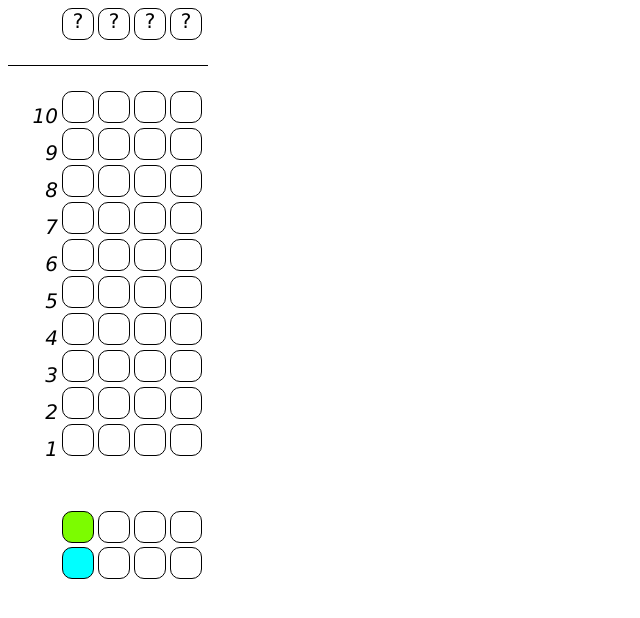
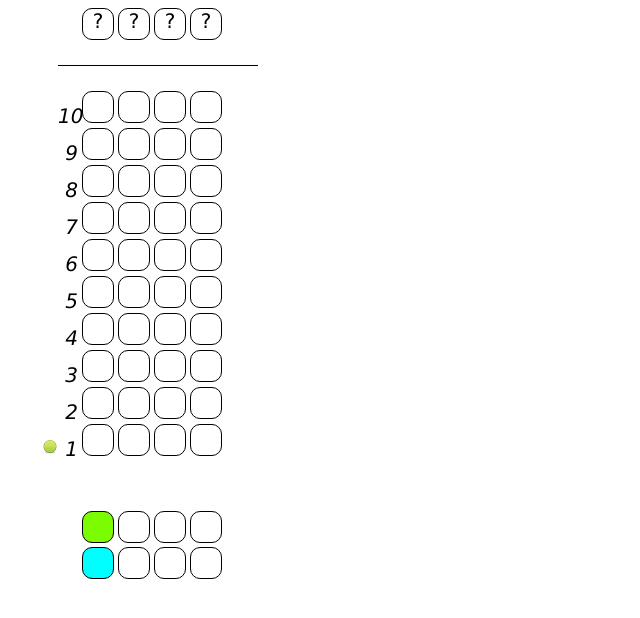
Before and after one commit to mdrue/mastermind, a Flask app: page / in a window 1280 px wide. Shown: the top 618 px of the page, without its empty margins (0-640 px from the left). Run offline with Flask 2, Linux system fonts and the light colour scheme.

Commit message:
greenmarker is ready

```diff
--- a/static/css/style.css
+++ b/static/css/style.css
@@ -35,7 +35,7 @@
 
 .left-side {
     display: inline-block;
-    width: 50px;
+    width: 20px;
     text-align: right;
     font-style: italic;
     font-size: 20px;
@@ -49,3 +49,16 @@
     border-bottom: 1px solid black;
     width: 200px;
 }
+
+#side {
+    width: 50px;
+    height: 570px;
+    position: relative;
+    display: inline-block;
+    float: left;
+}
+
+#container {
+    display: inline-block;
+    float: left;
+}
--- a/static/js/game.js
+++ b/static/js/game.js
@@ -25,7 +25,8 @@ var generateWinnerCombIndex = function() {
     return winnerCombIndex;
 };
 
-let actualRow = 1;
+let actualRowNum = 1;
+let row = document.querySelector(`#row-${actualRowNum}`);
 
 let getWinnerComb = function(playerColorChoices) {
     let winnerCombIndex = generateWinnerCombIndex();
@@ -36,6 +37,42 @@ let getWinnerComb = function(playerColorChoices) {
     return winnerComb;
 };
 
+// function takeNewGreenMarker(actualRowNum, previousRow) {
+//     let rowLeftSide = document.querySelector(`#left-side-${actualRowNum}`);
+//     let previousGreenMarker = document.querySelector('#green-marker');
+//     //let greenMarker = '<img src="static/images/Green-Ball-icon.png" alt="green-marker" id=`img-${actualRowNum}`>';
+//     previousRow.removeChild(previousGreenMarker);
+//     let greenMarker = document.createElement('img');
+//     greenMarker.setAttribute('src', 'static/images/Green-Ball-icon.png');
+//     rowLeftSide.insertAdjacentElement('afterbegin', greenMarker);
+// }
+
+
+//let rowLeftSide = document.querySelector(`#left-side-${actualRowNum}`);
+let side = document.querySelector('#side');
+let greenMarker = document.createElement('img');
+greenMarker.setAttribute('src', 'static/images/Green-Ball-icon.png');
+greenMarker.setAttribute('id', 'green-marker');
+//rowLeftSide.insertAdjacentElement('afterbegin', greenMarker);
+side.appendChild(greenMarker);
+greenMarker.style.position = 'absolute';
+greenMarker.style.right = '0px';
+greenMarker.style.top = "430px";
+let greenMarkerPosition = 430;
+let greenMarkerPositionDifference = 37;
+
+function moveGreenMarker() {
+    greenMarkerPosition -= 1;
+    greenMarker.style.top = greenMarkerPosition + 'px';
+}
+
+function takeGreenMarkerToTheNextRow() {
+    for (let i=0; i < greenMarkerPositionDifference; i++) {
+        setTimeout(moveGreenMarker, 100);
+    }
+}
+
+
 board.addEventListener('click', function(event) {
     let target = event.target;
 
@@ -43,11 +80,8 @@ board.addEventListener('click', function(event) {
                         'row': 0,
                         'token': 0};
 
-    actualRow = Math.floor((playerSteps.length+1) / 4) + 1;
-    let row = document.querySelector(`#row-${actualRow}`);
-    let greenMark = document.createElement('img');
-    greenMark.setAttribute('src', 'static/images/Green-Ball-icon.png');
-    row.insertAdjacentElement('afterbegin', greenMark);
+    actualRowNum = Math.floor((playerSteps.length+1) / 4) + 1;
+    row = document.querySelector(`#row-${actualRowNum}`);
 
     if (target.getAttribute('class') === 'board token' && playerSteps.length / 4 >= target.dataset.row - 1) {
         target.classList.add(selectedColor);
@@ -56,6 +90,12 @@ board.addEventListener('click', function(event) {
         playerStep['token'] = target.dataset['token'];
         playerSteps.push(playerStep);
     }
+
+    if (playerSteps.length % 4 == 0) {
+        takeGreenMarkerToTheNextRow();
+        //greenMarkerPosition = greenMarkerPosition - greenMarkerPositionDifference;
+    }
+
     getWinnerComb(playerColorChoices)
 });
 
--- a/templates/index.html
+++ b/templates/index.html
@@ -7,6 +7,7 @@
     <script src="/static/js/game.js" defer></script>
 </head>
 <body>
+    <div id="side"></div>
     <div id="container">
         <div id="guessed-colors">
             <div class="left-side"></div>
```
